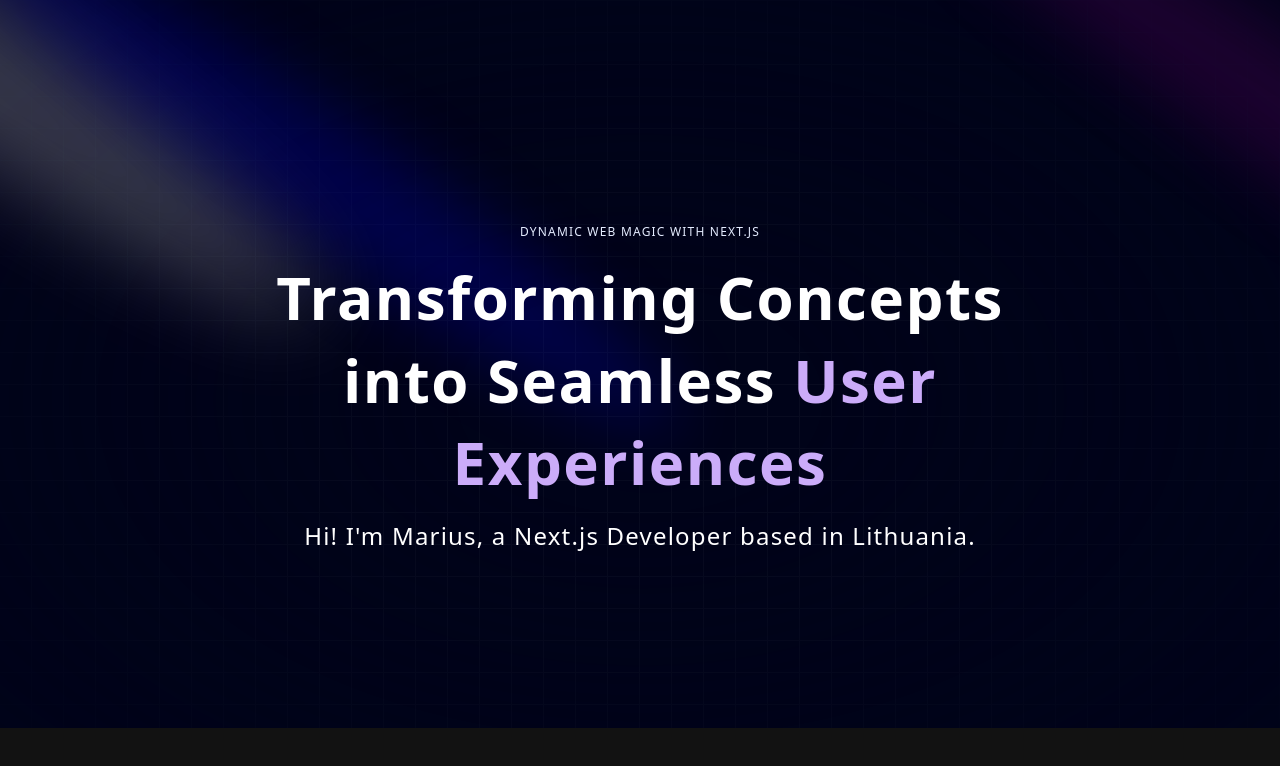
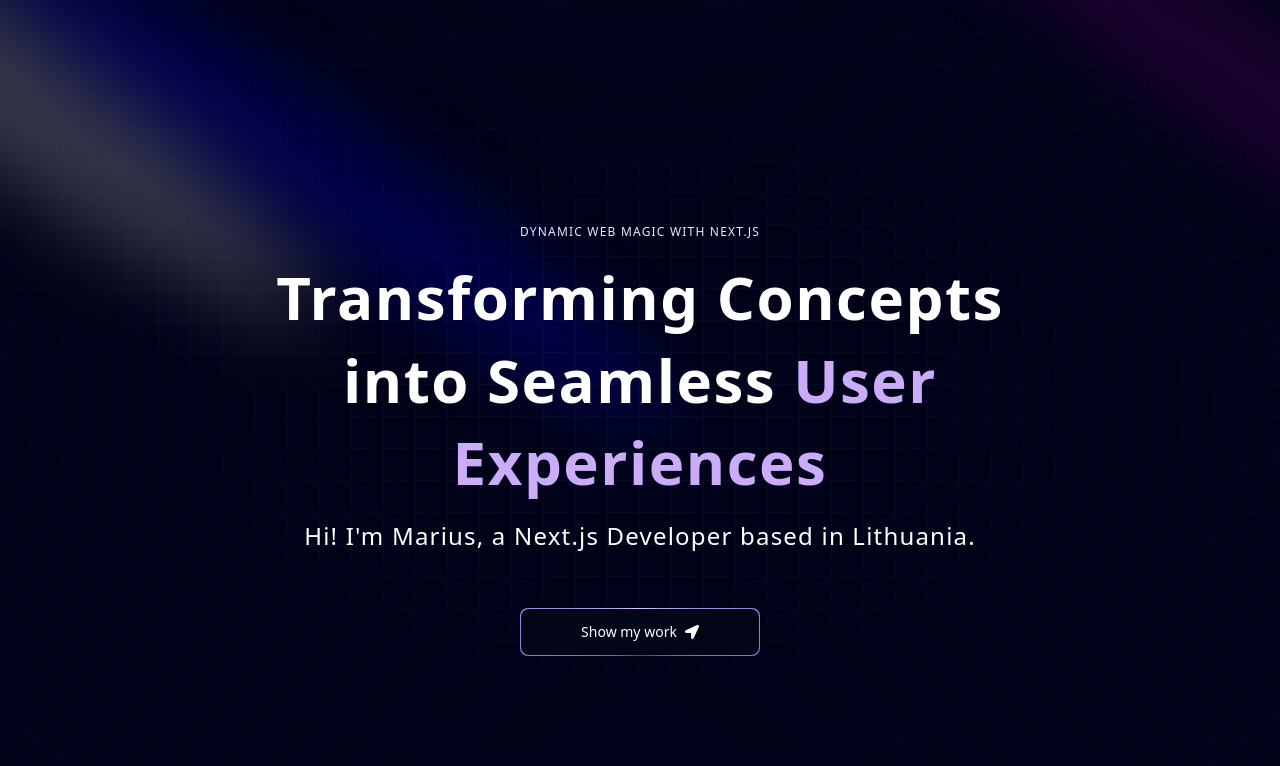
Before and after one commit to MariusDevelops/mysite, a Next.js app: page / in a window 1280 px wide. Shown: the top 766 px of the page. Built offline with nearby package versions, Linux system fonts and the light colour scheme.

Commit message:
feat: add tailwind css magic border button

```diff
--- a/components/Hero.tsx
+++ b/components/Hero.tsx
@@ -1,6 +1,8 @@
 import React from "react";
 import { Spotlight } from "./ui/Spotlight";
 import { TextGenerateEffect } from "./ui/TextGenerateEffect";
+import { FaLocationArrow } from "react-icons/fa";
+import MagicButton from "./MagicButton";
 
 const Hero = () => {
   return (
@@ -57,6 +59,14 @@
           <p className="mb-4 text-center text-sm md:text-lg md:tracking-wider lg:text-2xl">
             Hi! I&apos;m Marius, a Next.js Developer based in Lithuania.
           </p>
+
+          <a href="#about">
+            <MagicButton
+              title="Show my work"
+              icon={<FaLocationArrow />}
+              position="right"
+            />
+          </a>
         </div>
       </div>
     </div>
--- /dev/null
+++ b/components/MagicButton.tsx
@@ -0,0 +1,44 @@
+import React from "react";
+
+/**
+ *  UI: border magic from tailwind css btns
+ *  Link: https://ui.aceternity.com/components/tailwindcss-buttons
+ *
+ *  change border radius to rounded-lg
+ *  add margin of md:mt-10
+ *  remove focus:ring-2 focus:ring-slate-400 focus:ring-offset-2 focus:ring-offset-slate-50
+ */
+const MagicButton = ({
+  title,
+  icon,
+  position,
+  handleClick,
+  otherClasses,
+}: {
+  title: string;
+  icon: React.ReactNode;
+  position: string;
+  handleClick?: () => void;
+  otherClasses?: string;
+}) => {
+  return (
+    <button
+      className="relative inline-flex h-12 w-full overflow-hidden rounded-lg p-px focus:outline-none md:mt-10 md:w-60"
+      onClick={handleClick}
+    >
+      <span className="absolute inset-[-1000%] animate-[spin_2s_linear_infinite] bg-[conic-gradient(from_90deg_at_50%_50%,#E2CBFF_0%,#393BB2_50%,#E2CBFF_100%)]" />
+
+      {/* remove px-3 py-1, add px-5 gap-2 */}
+      <span
+        className={`inline-flex size-full cursor-pointer items-center justify-center gap-2 rounded-lg
+             bg-slate-950 px-7 text-sm font-medium text-white backdrop-blur-3xl ${otherClasses}`}
+      >
+        {position === "left" && icon}
+        {title}
+        {position === "right" && icon}
+      </span>
+    </button>
+  );
+};
+
+export default MagicButton;
--- a/package.json
+++ b/package.json
@@ -20,6 +20,7 @@
     "prettier": "^3.3.3",
     "react": "^18",
     "react-dom": "^18",
+    "react-icons": "^5.3.0",
     "tailwind-merge": "^2.5.2"
   },
   "devDependencies": {
```
Also changed, not shown: 1 other file (tests, documents, lock files or other folders).
